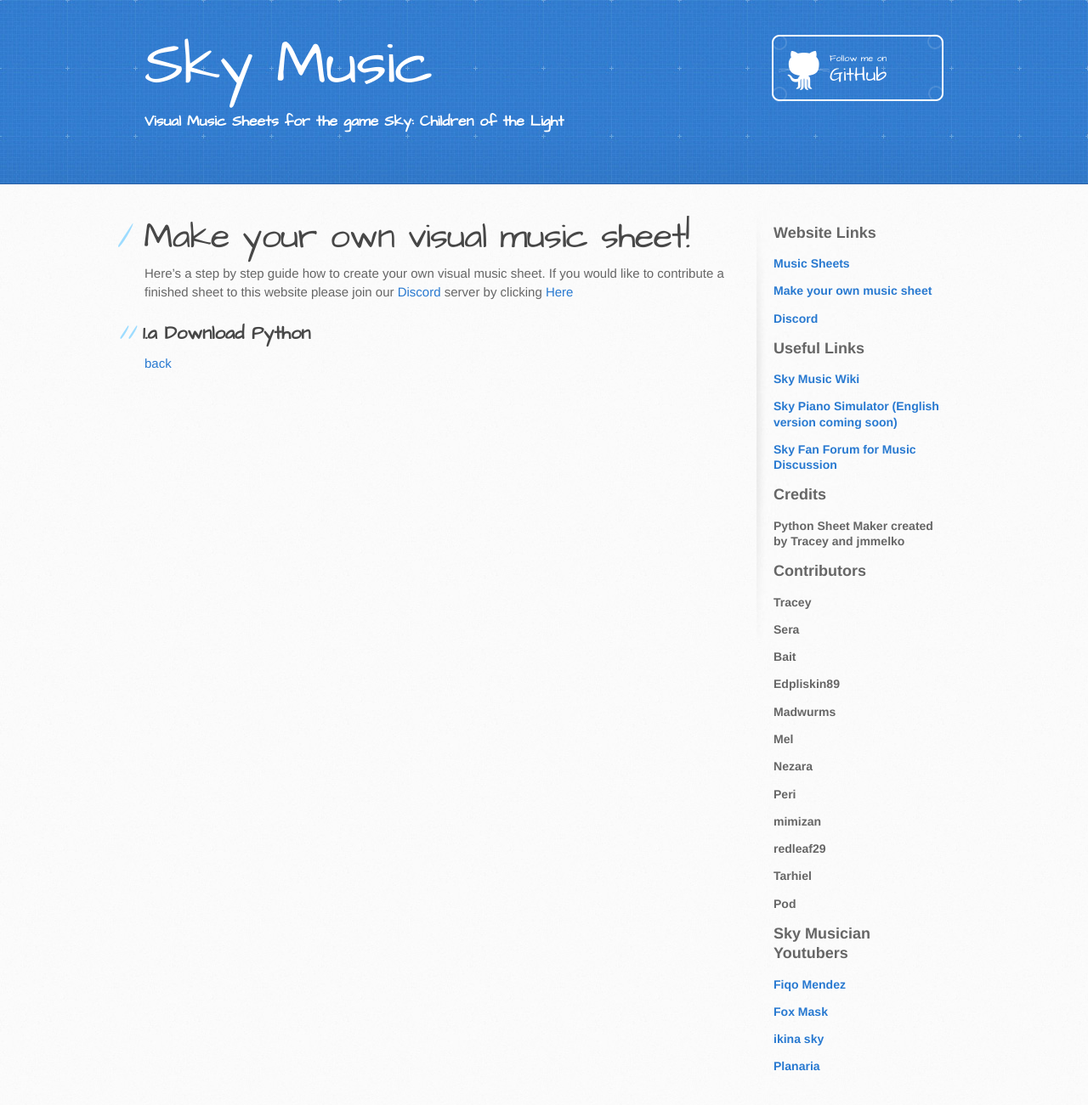
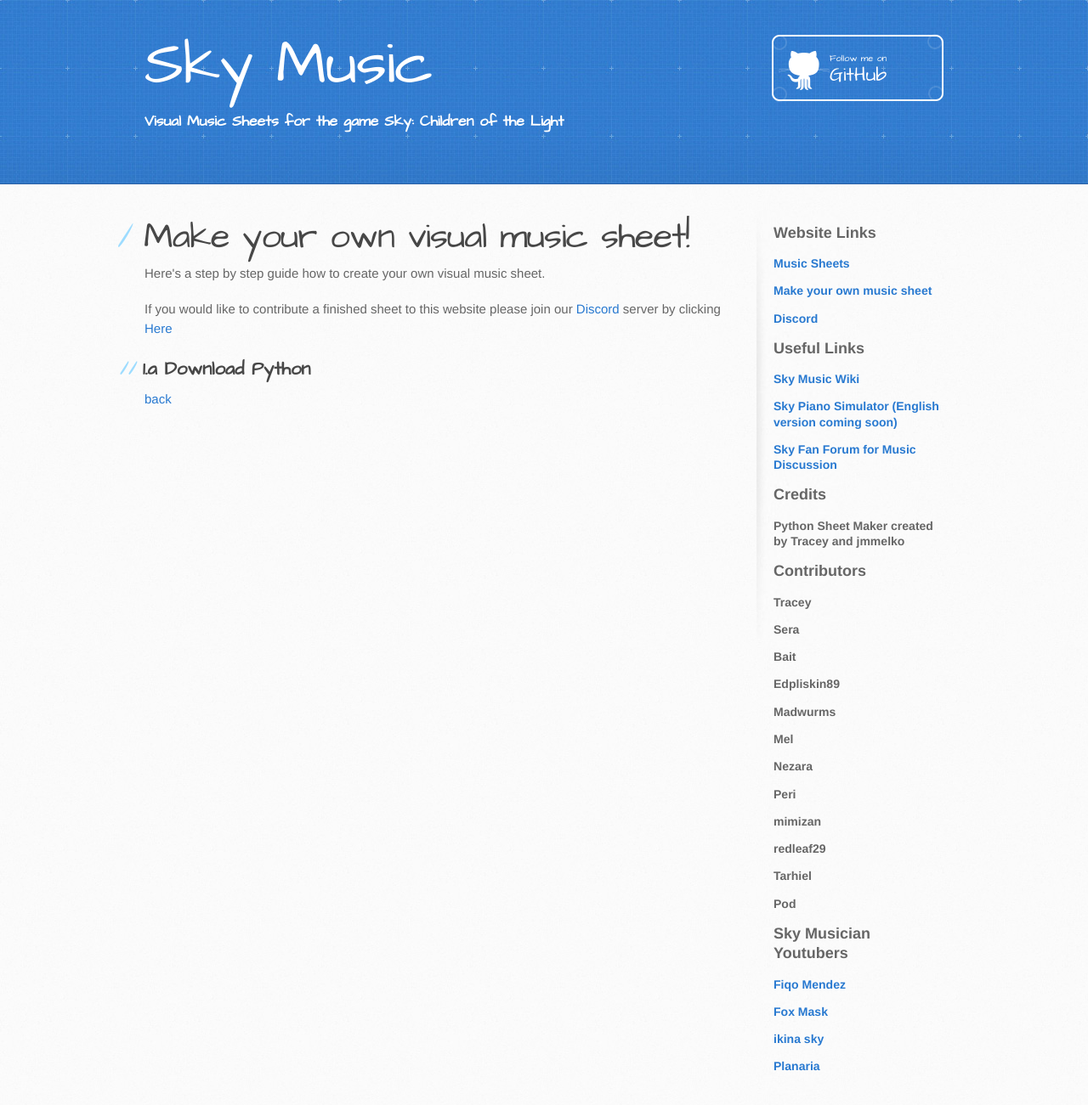
Before and after one commit to sky-music/sky-music.github.io, a Jekyll site: the page built from make-your-own-sheet.md, in a window 1280 px wide. Shown: the whole page at 85% size. Built offline with Jekyll 4.4.1, drawn with Linux system fonts in a browser that asks for light colours.

```diff
--- a/make-your-own-sheet.md
+++ b/make-your-own-sheet.md
@@ -4,7 +4,8 @@ layout: default
 
 <h1>Make your own visual music sheet!</h1>
 
-Here's a step by step guide how to create your own visual music sheet. If you would like to contribute a finished sheet to this website please join our <a href="https://discord.gg/XHvs37T" target="_blank">Discord</a> server by clicking <a href="https://discord.gg/XHvs37T" target="_blank">Here</a>
+<p>Here's a step by step guide how to create your own visual music sheet.</p>
+If you would like to contribute a finished sheet to this website please join our <a href="https://discord.gg/XHvs37T" target="_blank">Discord</a> server by clicking <a href="https://discord.gg/XHvs37T" target="_blank">Here</a>
 
 ## 1.a Download Python
 
```
